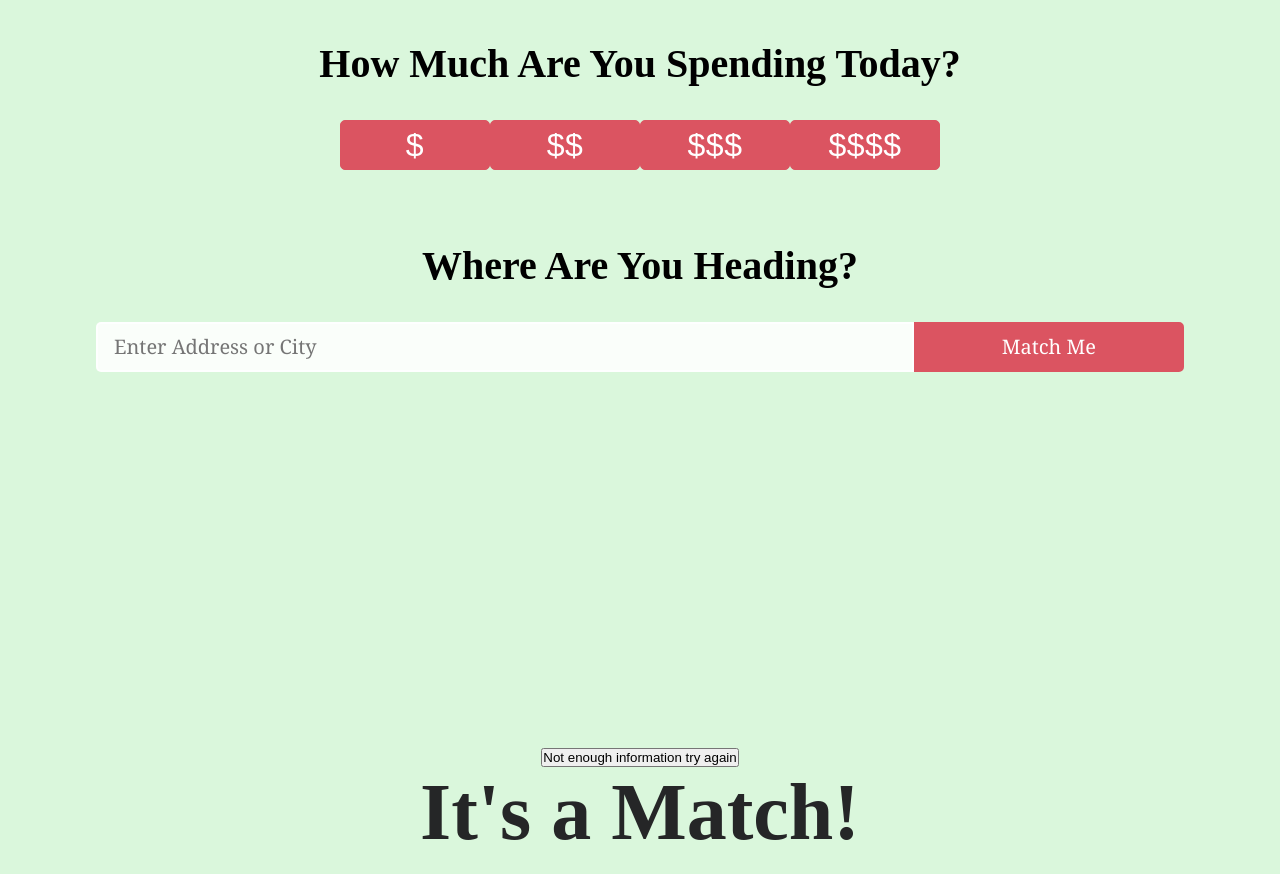
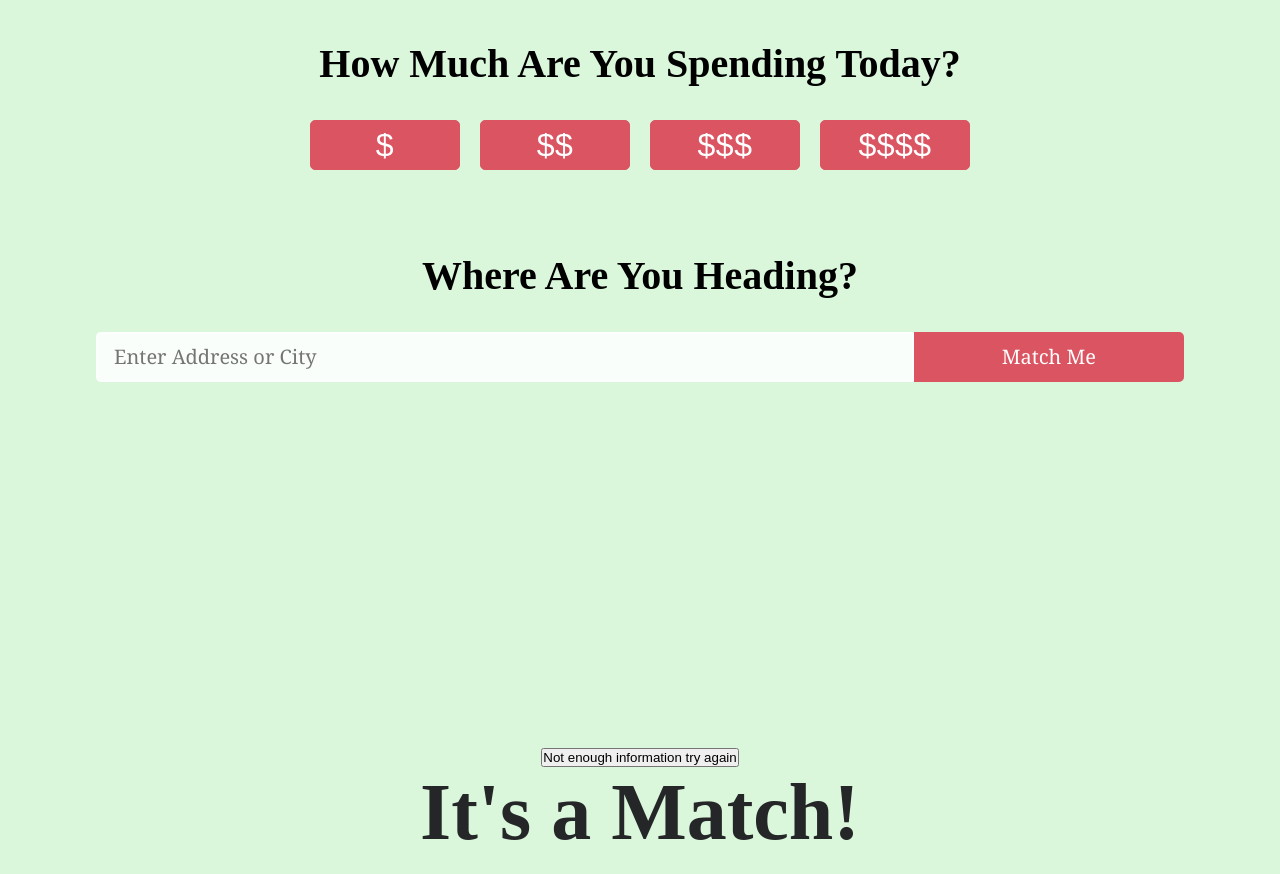
Before and after one commit to ASasamori/Food-Tinder-EC327-Project, a React (Create React App) app in the folder meal-mates/: page / in a window 1280 px wide. Shown: the part 1080-1954 px from the top of the page. Built offline with nearby package versions, Linux system fonts and the light colour scheme.

Commit message:
fixed the $ buttons

```diff
--- a/meal-mates/src/button-group.css
+++ b/meal-mates/src/button-group.css
@@ -2,7 +2,7 @@
     width: 150px;
     height: 50px;
 
-    margin-top:10px;
+    margin:10px;
     letter-spacing: 0.5px;
     background-color: #DB5461;
     color: white;
```
